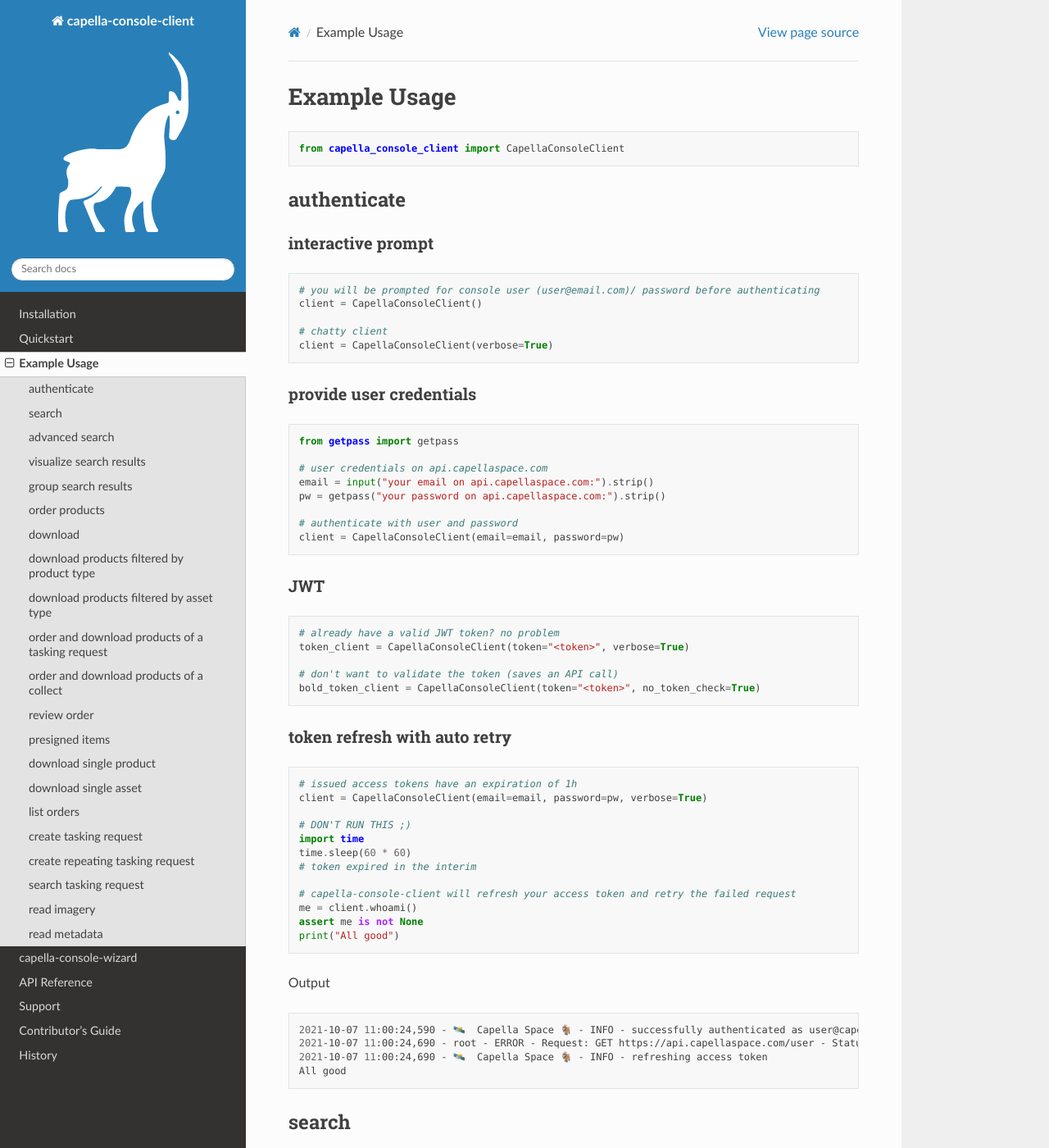
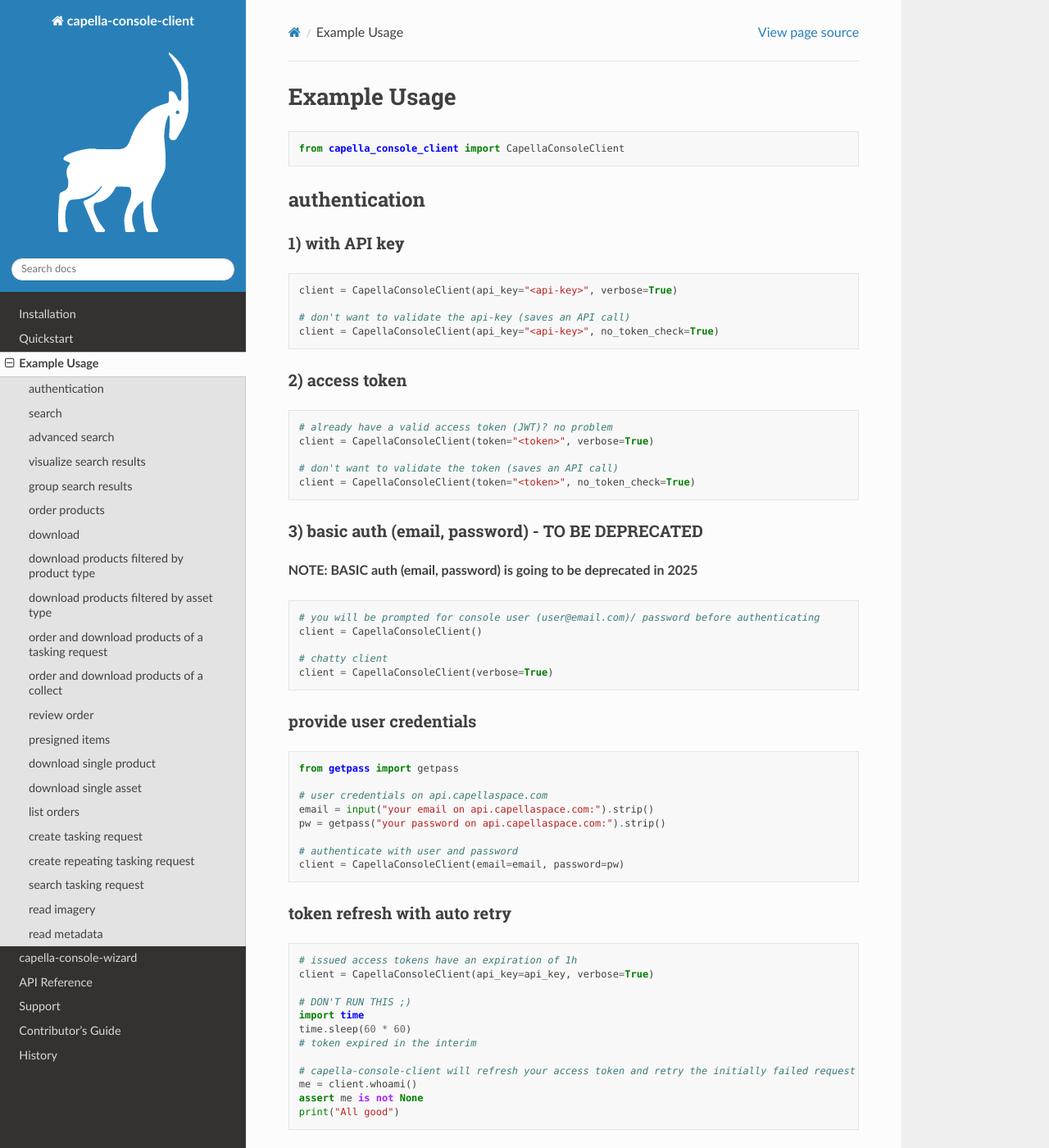
Before and after one commit to capellaspace/console-client, a Sphinx documentation site: the page built from docs/pages/example_usage.rst, in a window 1280 px wide and 1400 px high. Shown: the whole window at 82% size. Built offline with Sphinx 7.4.7 and the Read the Docs theme 3.1.0, drawn with Linux system fonts in a browser that asks for light colours.

Commit message:
API key based auth docs

```diff
--- a/docs/pages/example_usage.rst
+++ b/docs/pages/example_usage.rst
@@ -8,11 +8,36 @@
 
     from capella_console_client import CapellaConsoleClient
 
-authenticate
-############
+authentication
+##############
 
-interactive prompt
-******************
+1) with API key
+****************
+
+.. code:: python3
+
+    client = CapellaConsoleClient(api_key="<api-key>", verbose=True)
+
+    # don't want to validate the api-key (saves an API call)
+    client = CapellaConsoleClient(api_key="<api-key>", no_token_check=True)
+
+
+2) access token
+***************
+
+.. code:: python3
+
+    # already have a valid access token (JWT)? no problem
+    client = CapellaConsoleClient(token="<token>", verbose=True)
+
+    # don't want to validate the token (saves an API call)
+    client = CapellaConsoleClient(token="<token>", no_token_check=True)
+
+3) basic auth (email, password) - TO BE DEPRECATED
+**************************************************
+
+
+**NOTE: BASIC auth (email, password) is going to be deprecated in 2025**
 
 .. code:: python3
 
@@ -38,32 +63,20 @@
     client = CapellaConsoleClient(email=email, password=pw)
 
 
-JWT
-***
-
-.. code:: python3
-
-    # already have a valid JWT token? no problem
-    token_client = CapellaConsoleClient(token="<token>", verbose=True)
-
-    # don't want to validate the token (saves an API call)
-    bold_token_client = CapellaConsoleClient(token="<token>", no_token_check=True)
-
-
 token refresh with auto retry
 *****************************
 
 .. code:: python3
 
     # issued access tokens have an expiration of 1h
-    client = CapellaConsoleClient(email=email, password=pw, verbose=True)
+    client = CapellaConsoleClient(api_key=api_key, verbose=True)
 
     # DON'T RUN THIS ;)
     import time
     time.sleep(60 * 60)
     # token expired in the interim
 
-    # capella-console-client will refresh your access token and retry the failed request
+    # capella-console-client will refresh your access token and retry the initially failed request
     me = client.whoami()
     assert me is not None
     print("All good")
@@ -112,7 +125,7 @@
     )
 
 
-By default **up to 500** STAC items are returned. This can be increased by providing a custom ``limit``:
+By default **up to 500** STAC items are returned. This can be increased by providing a custom ``limit`` (up to 9999):
 
 .. code:: python3
 
```
Also changed, not shown: 1 other file.
